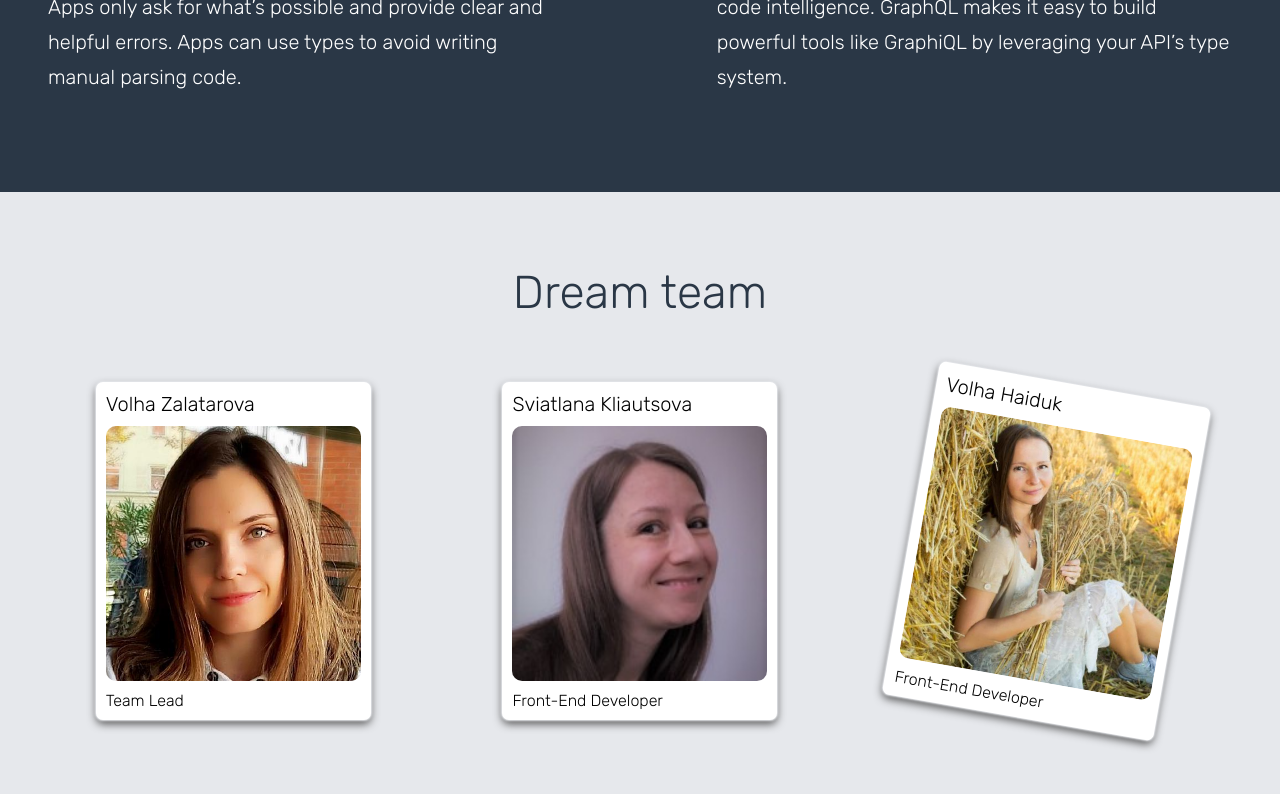
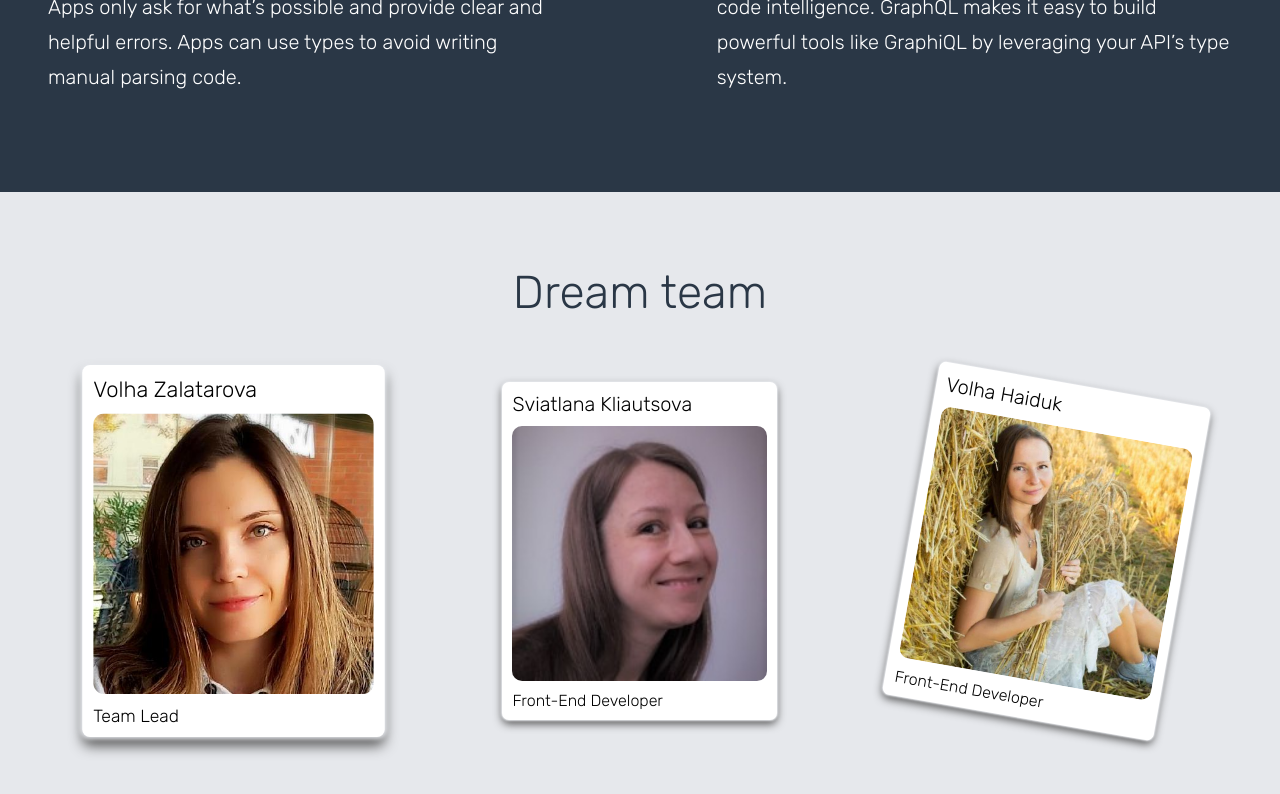
Before and after one commit to oolenkazolot/graphiql-app, a React (Vite) app: page / in a window 1280 px wide. In both pictures the pointer is over the element 233 px from the left and 2608 px from the top of the page. Shown: the part 2058-2852 px from the top of the page. Built offline with nearby package versions, Linux system fonts and the light colour scheme; no server answers.

Commit message:
feat: hover effect to cards

```diff
--- a/src/components/WecomeSections/Developers/Developers.scss
+++ b/src/components/WecomeSections/Developers/Developers.scss
@@ -37,9 +37,13 @@
         position: relative;
         border-radius: 7px;
         box-shadow: 0 0 2px 1px #e6e8ec, 0 4px 8px #555;
-        transition: box-shadow .3s cubic-bezier(.4,0,.2,1) 0s;
         color: #000;
         background-color: white;
+        transition: 0.5s;
+        &:hover {
+            transform: scale(1.1);
+            box-shadow: 0 0 4px 2px #e6e8ec, 0 8px 12px #555;
+        }
     }
 
     &__name {
--- a/src/styles/mixins.scss
+++ b/src/styles/mixins.scss
@@ -11,6 +11,10 @@
   @media (max-width: $mobile-width) {
     @content;
   }
+}
+
+@mixin small-desktop {
+  @media (max-width: $small-desktop-width) { @content; }
 }
 
 @mixin welcome-h2($color) {
```
